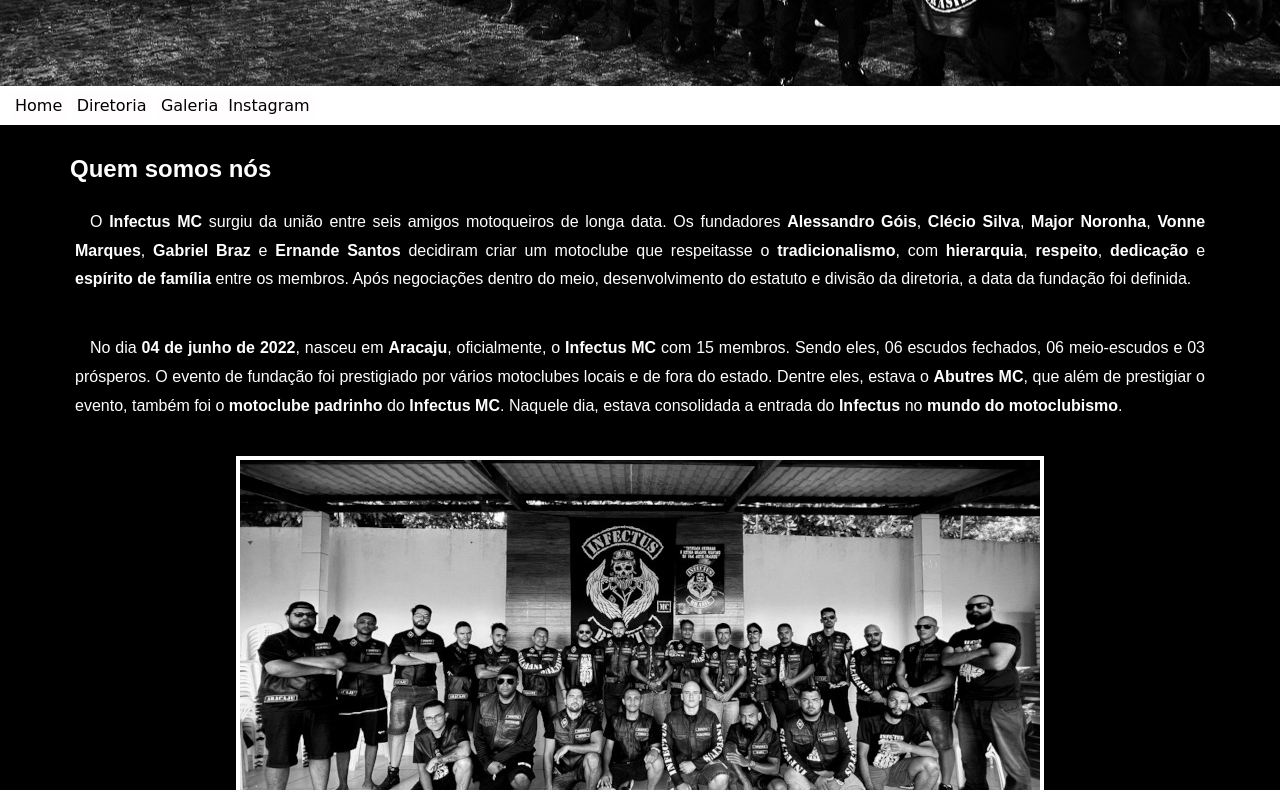
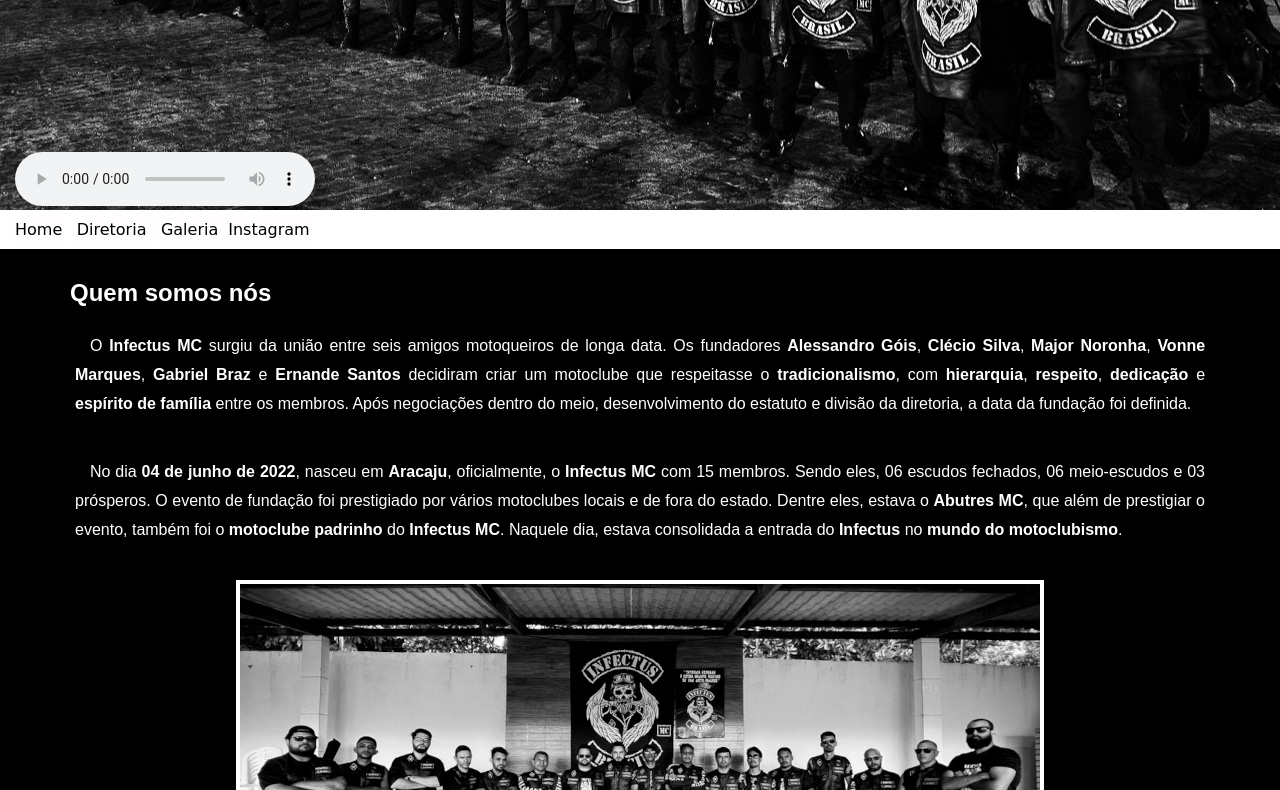
Before and after one commit to Infectus-Brasil/infectusbrasil, a plain HTML site: page index.html in a window 1280 px wide. Shown: the part 229-1019 px from the top of the page. Drawn offline with Linux system fonts and the light colour scheme; a web font is replaced by a local one.

Commit message:
Add files via upload

```diff
--- a/index.html
+++ b/index.html
@@ -12,6 +12,9 @@
         <h1>
             INFECTUS BRASIL
         </h1>
+        <div class="audio">
+            <audio src="midia/infecto corpsy.mp3" controls></audio>
+        </div>
     </header>
     <nav>
         <a href="index.html">Home</a>
--- a/style.css
+++ b/style.css
@@ -18,6 +18,13 @@ header {
     padding-top: 15px;
     max-height: 500px;
     min-height: 300px;
+}
+
+header > div {
+    display: block;
+    padding-top: 100px;
+    padding-left: 15px;
+    position: initial;
 }
 
 h1 {
```
Also changed, not shown: diretoria.html (+0 -1 lines), 1 other file.
